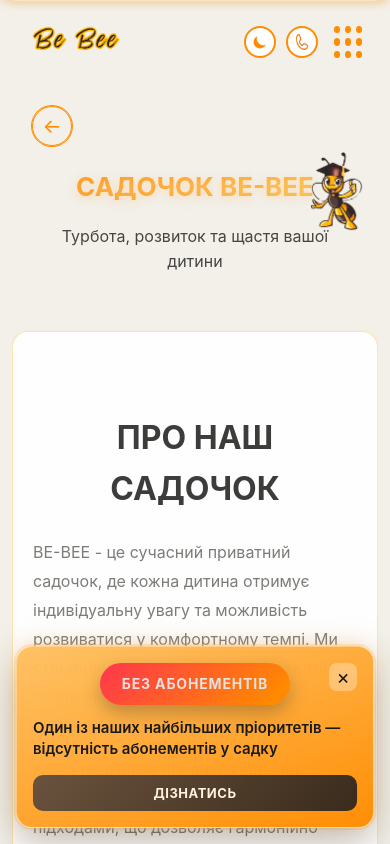
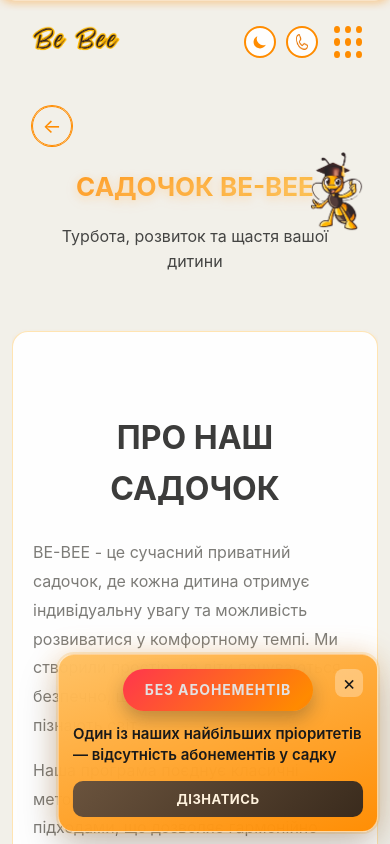
Before and after one commit to bebeedn/bebee, a Next.js app: page /kindergarten in a window 390 px wide. Shown: the top 844 px of the page. Built offline with nearby package versions, Linux system fonts and the light colour scheme.

Commit message:
Обновлены стили для kindergarten и модального окна

```diff
--- a/app/components/Modal/Modal.module.css
+++ b/app/components/Modal/Modal.module.css
@@ -188,7 +188,7 @@
 }
 
 .submitBtn {
-  background: var(--text-accent);
+  background: linear-gradient(135deg, #FF8C00 0%, #FFA500 100%);
   color: white;
   padding: 0.875rem 1.5rem;
   border-radius: 0.5rem;
@@ -199,6 +199,7 @@
   font-size: 1rem;
   transition: all 0.3s ease;
   margin-top: 0.5rem;
+  box-shadow: 0 4px 15px rgba(255, 140, 0, 0.3);
 }
 
 :global(html:not([data-theme='dark'])) .submitBtn {
@@ -207,9 +208,9 @@
 }
 
 .submitBtn:hover:not(:disabled) {
-  background: #9a8245;
+  background: linear-gradient(135deg, #FFA500 0%, #FFB347 100%);
   transform: translateY(-2px);
-  box-shadow: 0 4px 8px rgba(175, 148, 79, 0.3);
+  box-shadow: 0 6px 20px rgba(255, 140, 0, 0.4);
 }
 
 :global(html:not([data-theme='dark'])) .submitBtn:hover:not(:disabled) {
--- a/app/kindergarten/page.module.css
+++ b/app/kindergarten/page.module.css
@@ -153,9 +153,6 @@
 @media (prefers-reduced-motion: reduce) {
   .noticeCard {
     animation: noticePop 0.4s ease-out;
-  }
-  .noticeBadge {
-    animation: none;
   }
 }
 .hero {
@@ -737,14 +734,14 @@
 .title {
   font-size: 26px;
 }
-}
-
-@media (prefers-reduced-motion: reduce) {
   .noticeCard {
-    animation: none;
+    right: 12px;
+    bottom: 12px;
+    width: calc(100% - 24px);
+    max-width: 320px;
+    padding: 14px;
   }
 }
-
 
 /* Price Section */
 .priceSection {
```
